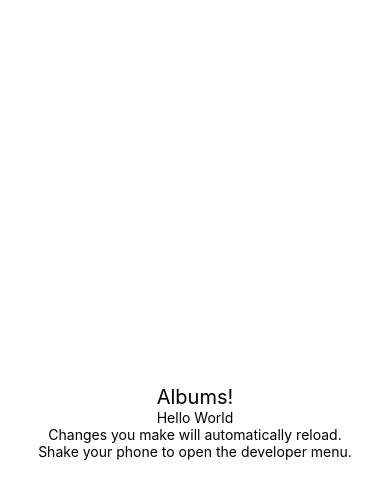
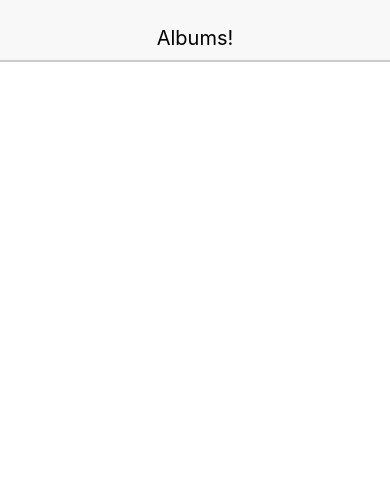
Before and after one commit to WilleniumFalcon91/Albums, a React Native app: screen / in a window 390 px wide. Shown: the top 498 px of the page. Built offline with nearby package versions, Linux system fonts and the light colour scheme.

Commit message:
styles album header

```diff
--- a/App.js
+++ b/App.js
@@ -7,9 +7,6 @@
     return (
       <View style={styles.container}>
         <Header />
-        <Text>Hello World</Text>
-        <Text>Changes you make will automatically reload.</Text>
-        <Text>Shake your phone to open the developer menu.</Text>
       </View>
     );
   }
@@ -19,7 +16,5 @@
   container: {
     flex: 1,
     backgroundColor: '#fff',
-    alignItems: 'center',
-    justifyContent: 'center',
   },
 });
--- a/src/components/header.js
+++ b/src/components/header.js
@@ -1,12 +1,26 @@
 import React from 'react';
-import { Text } from 'react-native';
+import { Text, View } from 'react-native';
 
 const Header = () => {
-    const { textStyle } = styles;
-    return <Text style={textStyle}>Albums!</Text>;
+    const { textStyle, viewStyle } = styles;
+    return (
+        <View style={viewStyle}>
+            <Text style={textStyle}>Albums!</Text>
+        </View>
+    );
 };
 
 const styles = {
+    viewStyle: {
+        backgroundColor: '#F8F8F8',
+        justifyContent: 'center',
+        alignItems: 'center',
+        height: 60,
+        paddingTop: 15,
+        shadowColor: '#000',
+        shadowOffset: { width: 0, height: 2 },
+        shadowOpacity: 0.2
+    },
     textStyle: {
         fontSize: 20
     }
```
